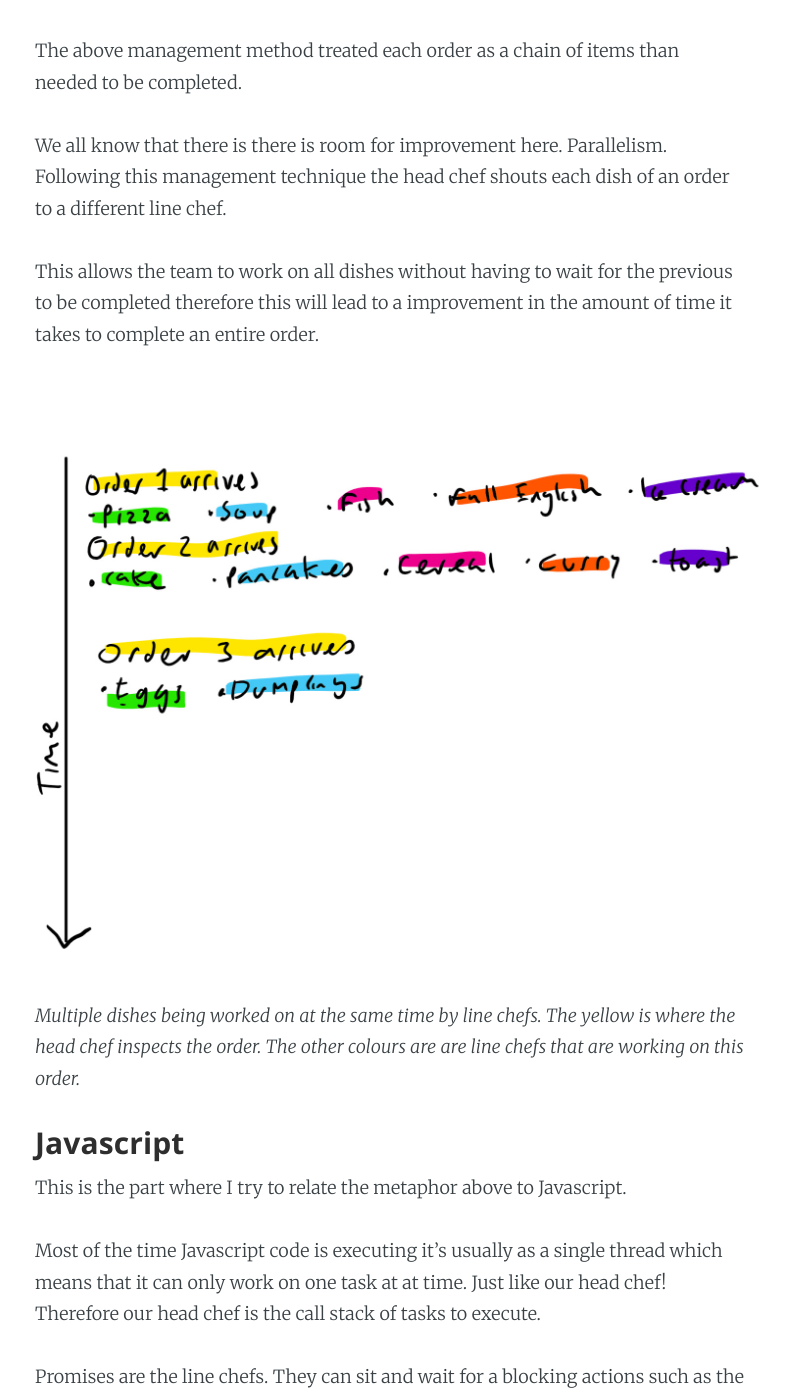
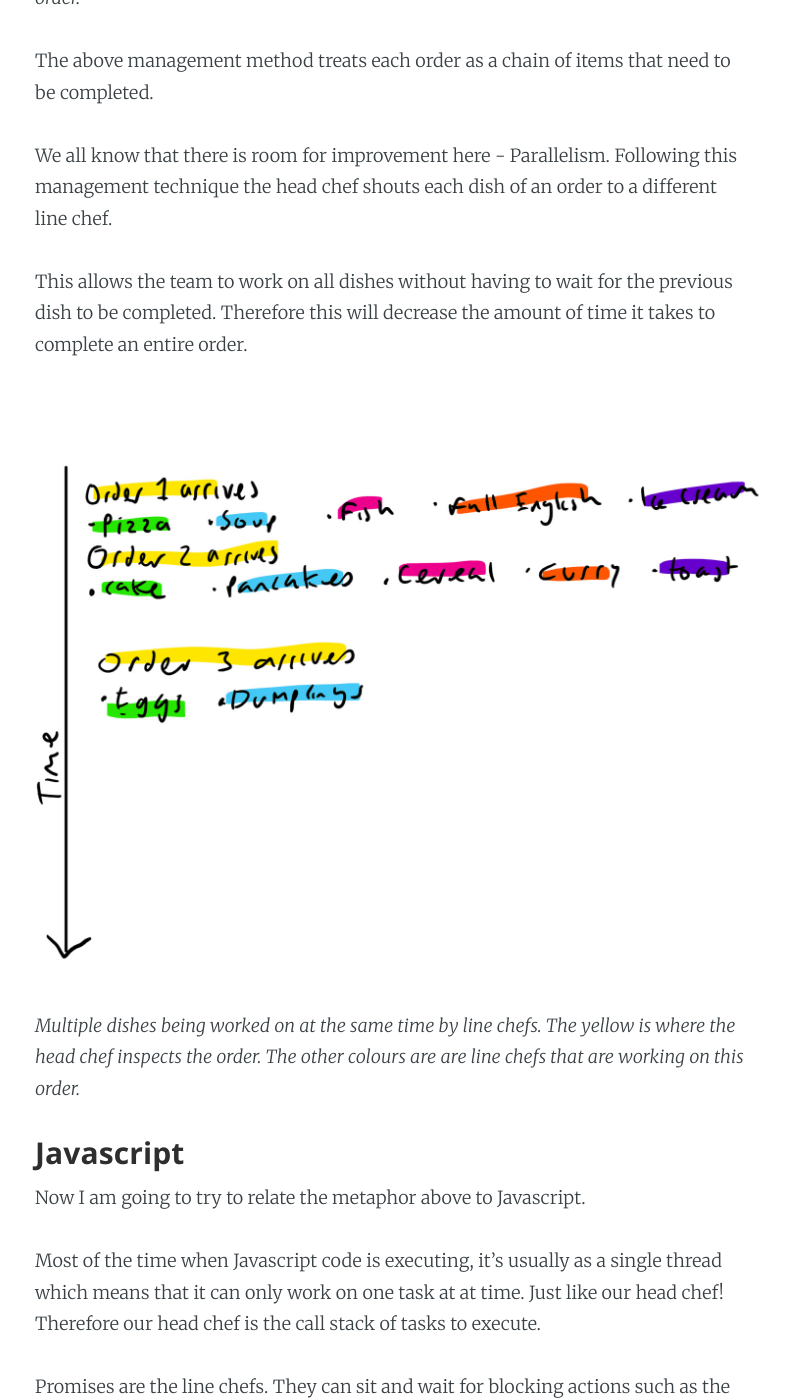
Before and after one commit to NiallBunting/niallbunting.github.io, a Jekyll site: the page built from _posts/2019-03-03-using-javascript-promises.markdown, in a window 1280 px wide and 1400 px high, scrolled down 2509 px. Shown: the whole window, without its empty margins (250-1040 px from the left). Built offline with Jekyll 4.4.1, drawn with Linux system fonts in a browser that asks for light colours; some of the changed text lies outside the part shown.

Commit message:
Improve the grammar of my post
Use Jake's feedback to improve the grammar of my post.

```diff
--- a/_posts/2019-03-03-using-javascript-promises.markdown
+++ b/_posts/2019-03-03-using-javascript-promises.markdown
@@ -1,24 +1,23 @@
 ---
 layout: post
-title:  "Using Javascript Promises"
+title:  "The importance of parallelism with Javascript Promises"
 date:   2019-03-03 21:00:00
 categories: Javascript Js Promises
 ---
 
-This post aims to teach the basic concepts what Javascript promises are, how they work and some best practices.
+This post aims to teach the basic concepts of Javascript promises, how they work and some best practices.
 
 ### Promises
 
-I love a good metaphor so attempt to use one to explain the basics using a restaurant kitchen.
 
-Lets imagine the restaurant only has a single chef. A chef can only do one task at once so he needs to cook each item in turn.
+I love a good metaphor so I shall attempt to use one to explain the basics of promises using a restaurant kitchen.
 
-This leads to the following:
+Lets imagine the restaurant only has a single chef and that a chef can only do one task at once. This means he needs to cook each item in turn, which leads to the following:
 
 ![](/assets/images/promisessinglechef.jpg)
 *Multiple orders being worked on by the single chef.*
 
-As you can see the chef quickly can get overwhelmed by the orders coming in as he has to wait to act on the next order. Therefore needs to hire a workforce.
+As you can see, the chef can quickly get overwhelmed by the orders coming in as he has to wait to act on the next order. Therefore he needs to hire a workforce.
 
 #### Line Chefs
 
@@ -26,27 +25,27 @@
 
 The chef is used to fulfilling orders by cooking each item in turn. For each order he gives a line chef the first dish. When the head chef collects the dish he gives the next dish instruction to the line chef.
 
-The time scale becomes slightly better with the following:
+The time scale becomes slightly better in this scenario:
 
 ![](/assets/images/promiseschainchef.jpg)
 *Multiple orders being worked on by the line chefs. The yellow is where the head chef inspects the order. The green, blue and orange are line chefs that are working on this order.*
 
-The above management method treated each order as a chain of items than needed to be completed.
+The above management method treats each order as a chain of items that need to be completed.
 
-We all know that there is there is room for improvement here. Parallelism. Following this management technique the head chef shouts each dish of an order to a different line chef.
+We all know that there is room for improvement here - Parallelism. Following this management technique the head chef shouts each dish of an order to a different line chef.
 
-This allows the team to work on all dishes without having to wait for the previous to be completed therefore this will lead to a improvement in the amount of time it takes to complete an entire order.
+This allows the team to work on all dishes without having to wait for the previous dish to be completed. Therefore this will decrease the amount of time it takes to complete an entire order.
 
 ![](/assets/images/promisesparallelchef.jpg)
 *Multiple dishes being worked on at the same time by line chefs. The yellow is where the head chef inspects the order. The other colours are are line chefs that are working on this order.*
 
 ### Javascript
 
-This is the part where I try to relate the metaphor above to Javascript.
+Now I am going to try to relate the metaphor above to Javascript.
 
-Most of the time Javascript code is executing it's usually as a single thread which means that it can only work on one task at at time. Just like our head chef! Therefore our head chef is the call stack of tasks to execute.
+Most of the time when Javascript code is executing, it’s usually as a single thread which means that it can only work on one task at at time. Just like our head chef! Therefore our head chef is the call stack of tasks to execute.
 
-Promises are the line chefs. They can sit and wait for a blocking actions such as the dish to cook and return the result once finished. They wait on the event loop for the call stack to become empty.
+Promises are the line chefs. They can sit and wait for blocking actions such as the dish to cook and return the result once finished. They wait on the event loop for the call stack to become empty.
 
 The diagram below shows two orders. The top one is using parallelism to add all the items to the event loop at once. The other is following the chaining methodology to add each item to the event loop each time.
 
@@ -75,8 +74,7 @@
   }
 {% endhighlight %}
 
-Just before we get onto making the code parallel is a common thing I see where everything is wrapped by another promise. It's often much easier just to return the promise itself (requires some refactoring) this then becomes:
-
+Just before we get into making the code parallel, a common issue I see is when everything is wrapped by another promise. However, it’s often much easier just to return the promise itself. This requires some refactoring:
 
 {% highlight javascript %}
   processOrder(order) {
```
Also changed, not shown: other parts of _posts/2019-03-03-using-javascript-promises.markdown (+4 -2 lines).
